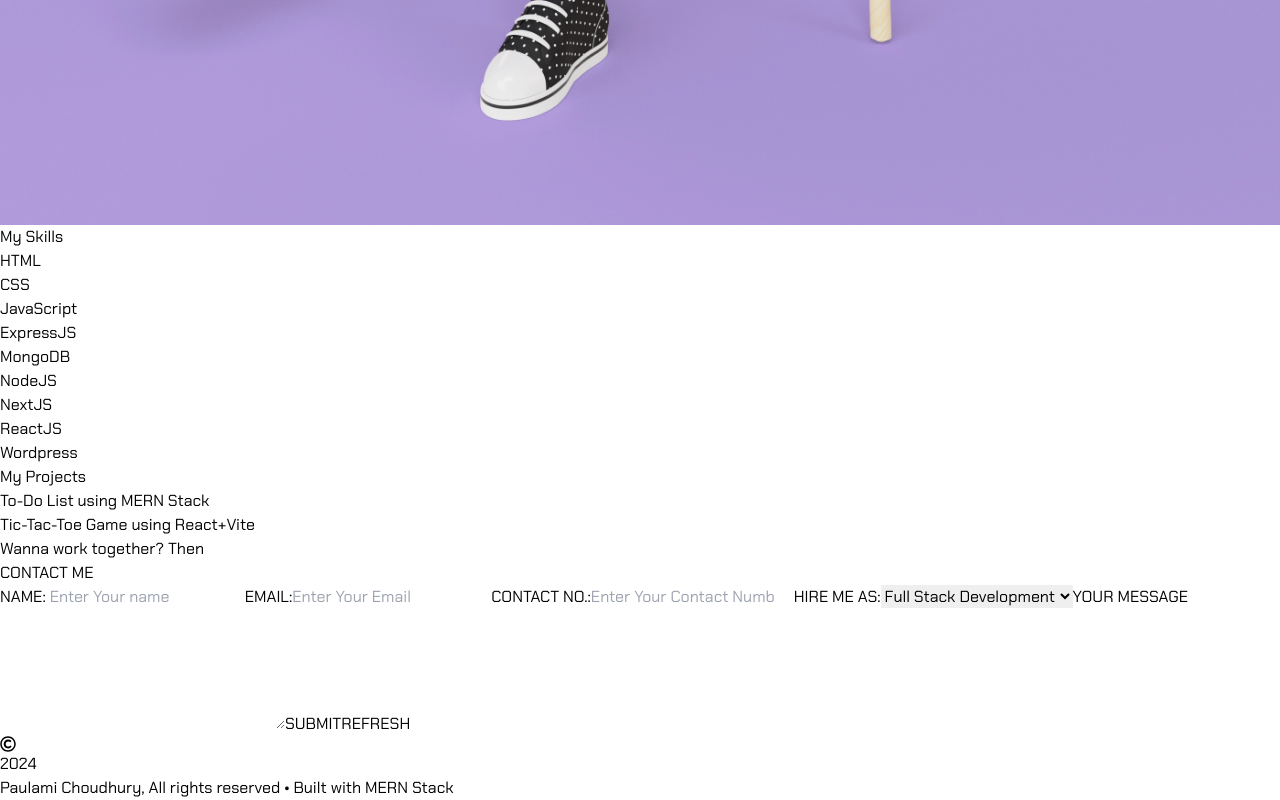
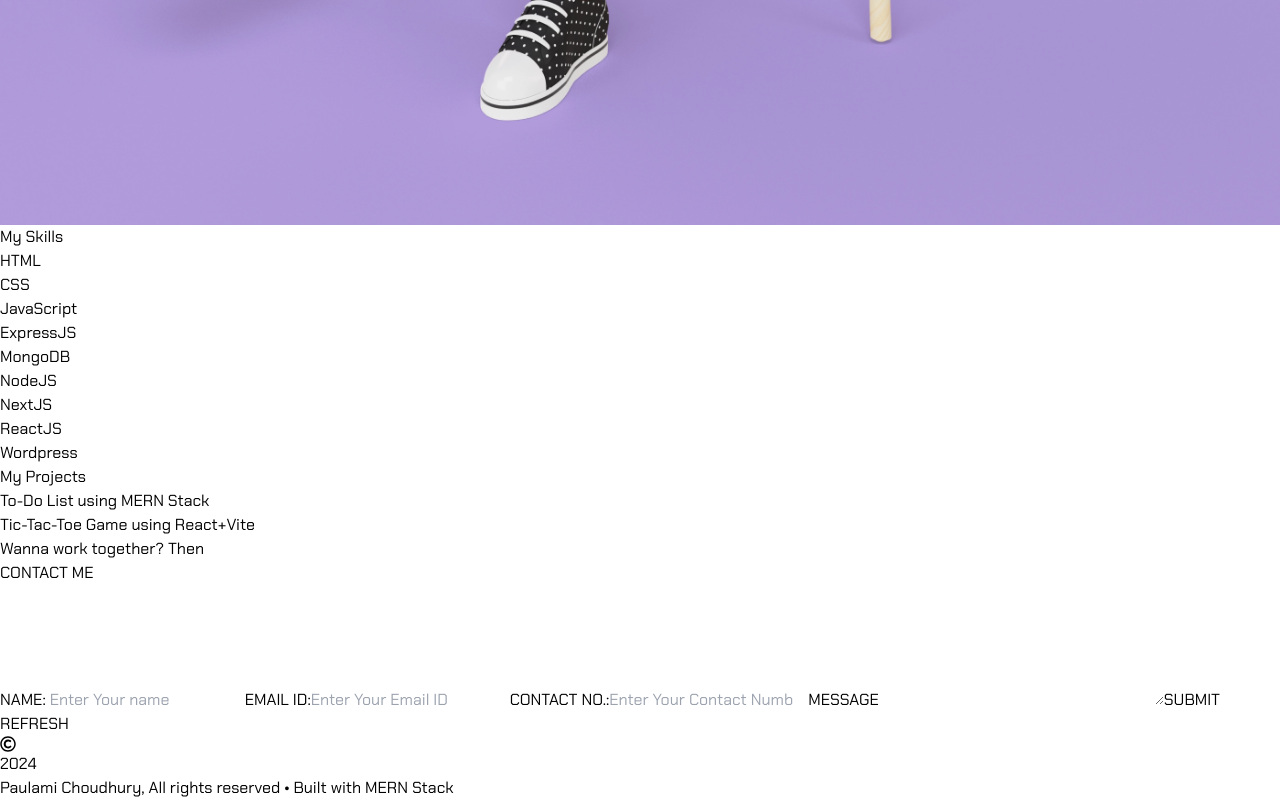
Before and after one commit to PAulAmIC79/paulami-choudhury-portfolio, a React (Vite) app: page / in a window 1280 px wide. Shown: the part 1327-2127 px from the top of the page. Built offline with nearby package versions, Linux system fonts and the light colour scheme; the HTML template or start-up script is replaced by a standard one.

Commit message:
changes in contact

```diff
--- a/src/components/Contact.jsx
+++ b/src/components/Contact.jsx
@@ -41,22 +41,13 @@ function refreshpage() {
     <label className="mt-4 text-xl underline">NAME:</label>
 <input type="text" name="name" placeholder=" Enter Your name" required className="p-1.5 w-80 lg:w-96 mt-2 border border-s-gray-600 rounded text-black"/>
 
-<label className="mt-4 text-xl underline">EMAIL:</label>
-<input type="text" name="email" placeholder="Enter Your Email" required className="p-1.5 w-80 lg:w-96 mt-2 border border-s-gray-600 rounded text-black" />
+<label className="mt-4 text-xl underline">EMAIL ID:</label>
+<input type="text" name="email" placeholder="Enter Your Email ID" required className="p-1.5 w-80 lg:w-96 mt-2 border border-s-gray-600 rounded text-black" />
 <label className="mt-4 text-xl underline">CONTACT NO.:</label>
 <input type="number" name="phone" placeholder="Enter Your Contact Number" required className="p-1.5 w-80 lg:w-96 mt-2 border border-s-gray-600 rounded text-black"  />
 
-<label className="mt-4 text-xl underline" > HIRE ME AS:</label>
-<select name="feedback" id="feedback" className="p-1.5 cursor-pointer text-base mt-4 bg-slate-800 text-white hover:text-xl lg:hover:bg-slate-950">
 
-<option value="Full Stack Development" >Full Stack Development</option>
-<option value="Front-end Development">Front-end Development</option>
-<option value="Backend Support">Backend Support</option>
-<option value="Designer">Web Design</option>
-
-</select>
-
-<label  className="mt-4 text-xl underline">YOUR MESSAGE</label>
+<label  className="mt-4 text-xl underline">MESSAGE</label>
 <textarea name="comments" id="comments" cols="30" rows="5" required className="p-1.5 w-80 lg:w-96 mt-2 border border-s-gray-600 rounded text-black"></textarea>
 
 
```
